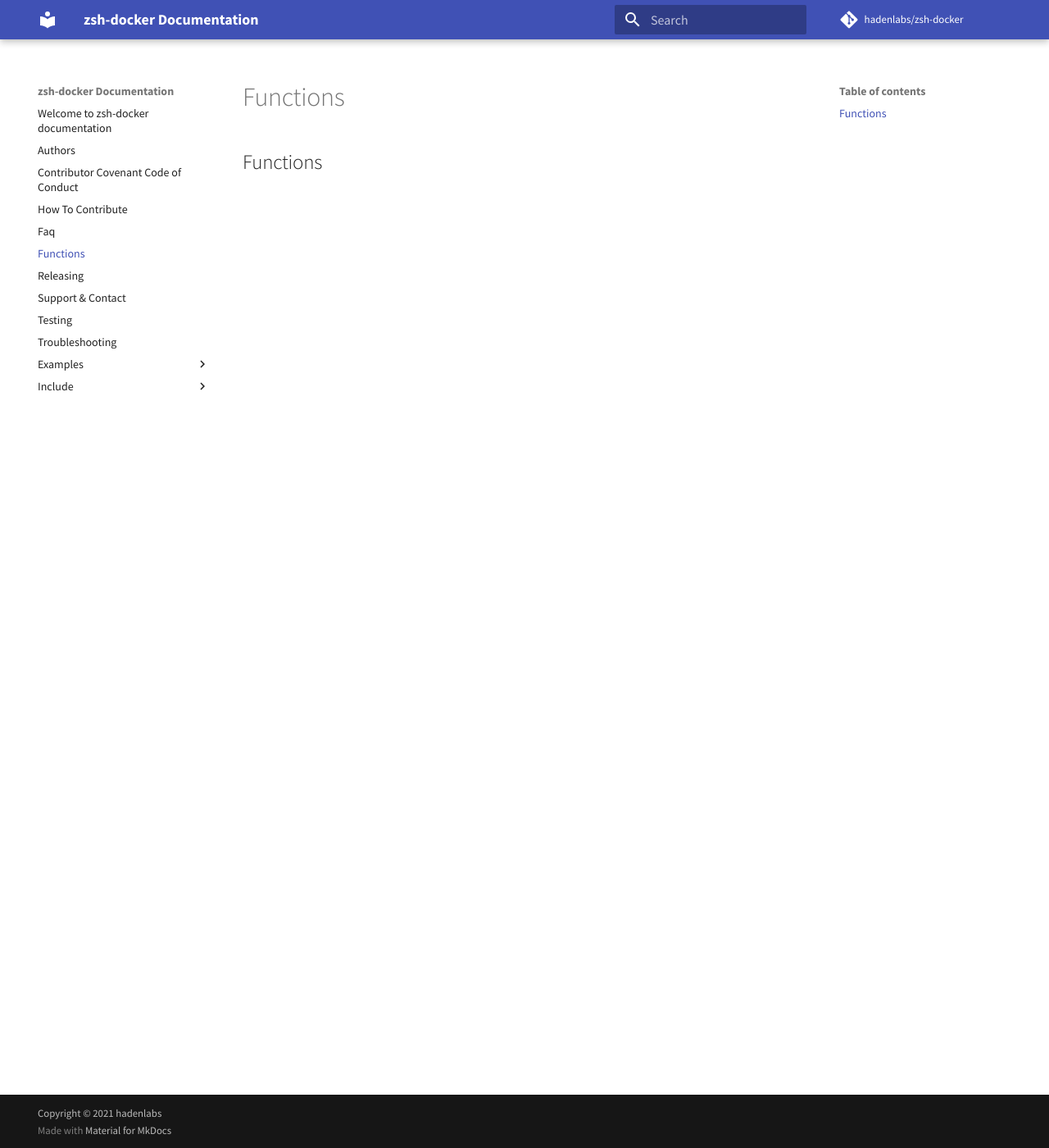
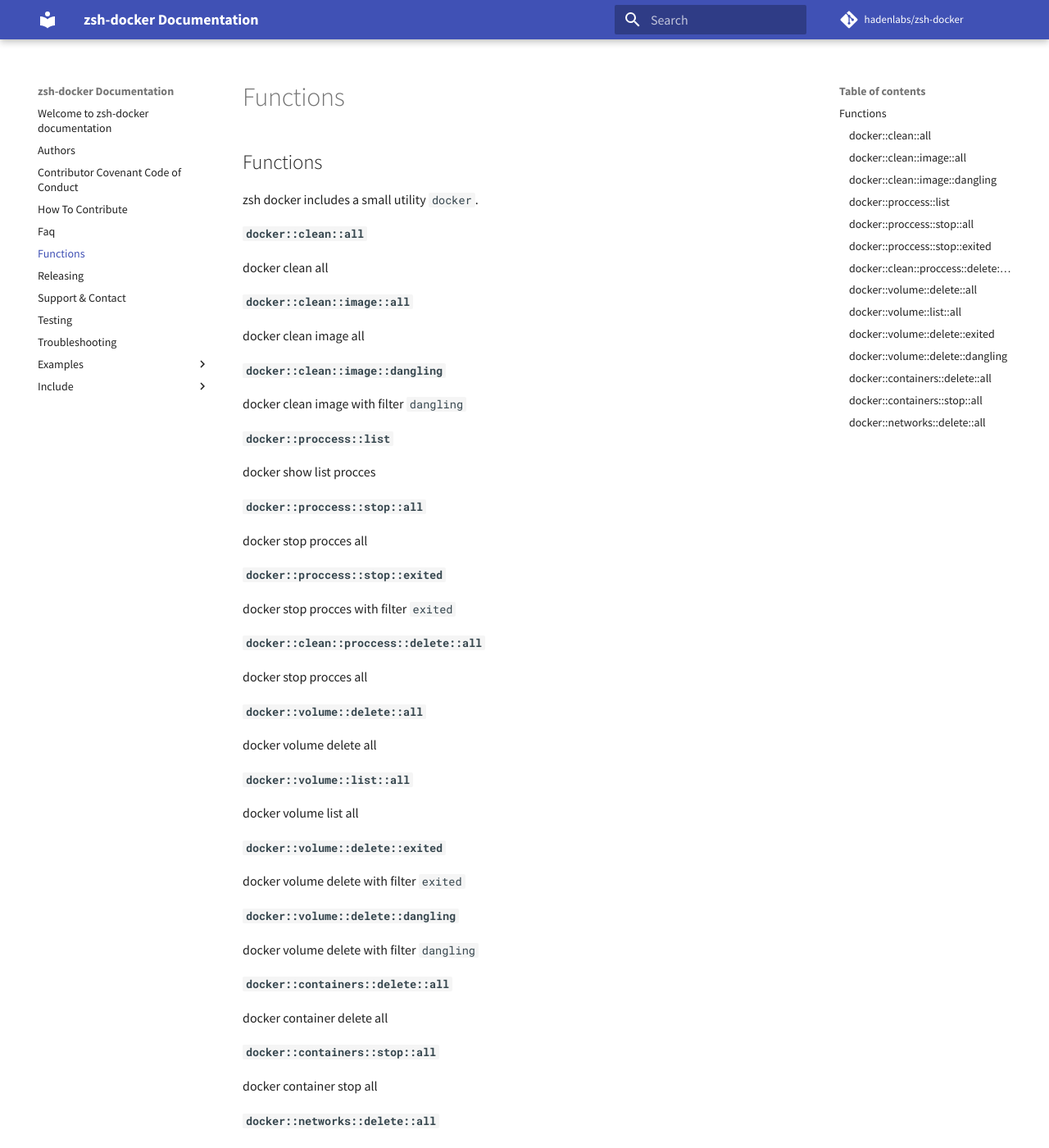
Before and after one commit to hadenlabs/zsh-docker, an MkDocs documentation site: the page built from docs/functions.md, in a window 1280 px wide and 1400 px high. Shown: the whole window at 82% size. Built offline with MkDocs 1.6.1 and Material for MkDocs 9.7.7, drawn with Linux system fonts in a browser that asks for light colours; comment, search, counter and statistics services are not loaded; some of the changed text lies outside the part shown.

Commit message:
docs: implement functions docker (#22)

```diff
--- a/docs/functions.md
+++ b/docs/functions.md
@@ -1 +1,59 @@
 ## Functions
+
+zsh docker includes a small utility `docker`.
+
+#### `docker::clean::all`
+
+docker clean all
+
+#### `docker::clean::image::all`
+
+docker clean image all
+
+#### `docker::clean::image::dangling`
+
+docker clean image with filter `dangling`
+
+#### `docker::proccess::list`
+
+docker show list procces
+
+#### `docker::proccess::stop::all`
+
+docker stop procces all
+
+#### `docker::proccess::stop::exited`
+
+docker stop procces with filter `exited`
+
+#### `docker::clean::proccess::delete::all`
+
+docker stop procces all
+
+#### `docker::volume::delete::all`
+
+docker volume delete all
+
+#### `docker::volume::list::all`
+
+docker volume list all
+
+#### `docker::volume::delete::exited`
+
+docker volume delete with filter `exited`
+
+#### `docker::volume::delete::dangling`
+
+docker volume delete with filter `dangling`
+
+#### `docker::containers::delete::all`
+
+docker container delete all
+
+#### `docker::containers::stop::all`
+
+docker container stop all
+
+#### `docker::networks::delete::all`
+
+docker networks delete all
```
